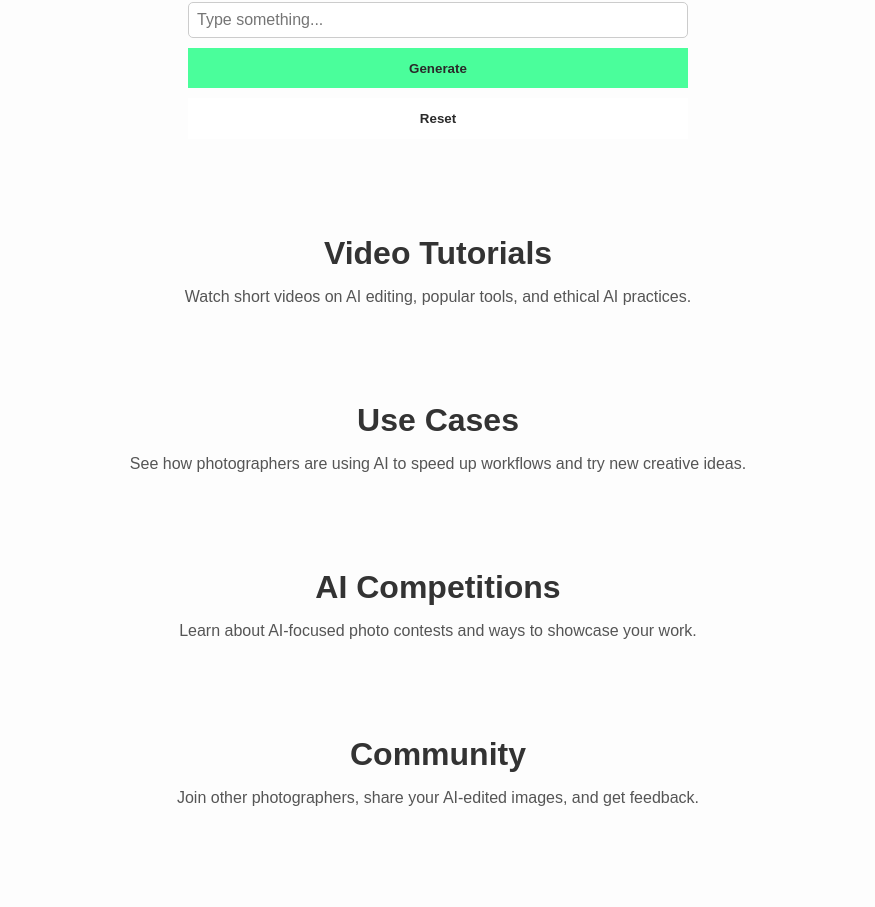
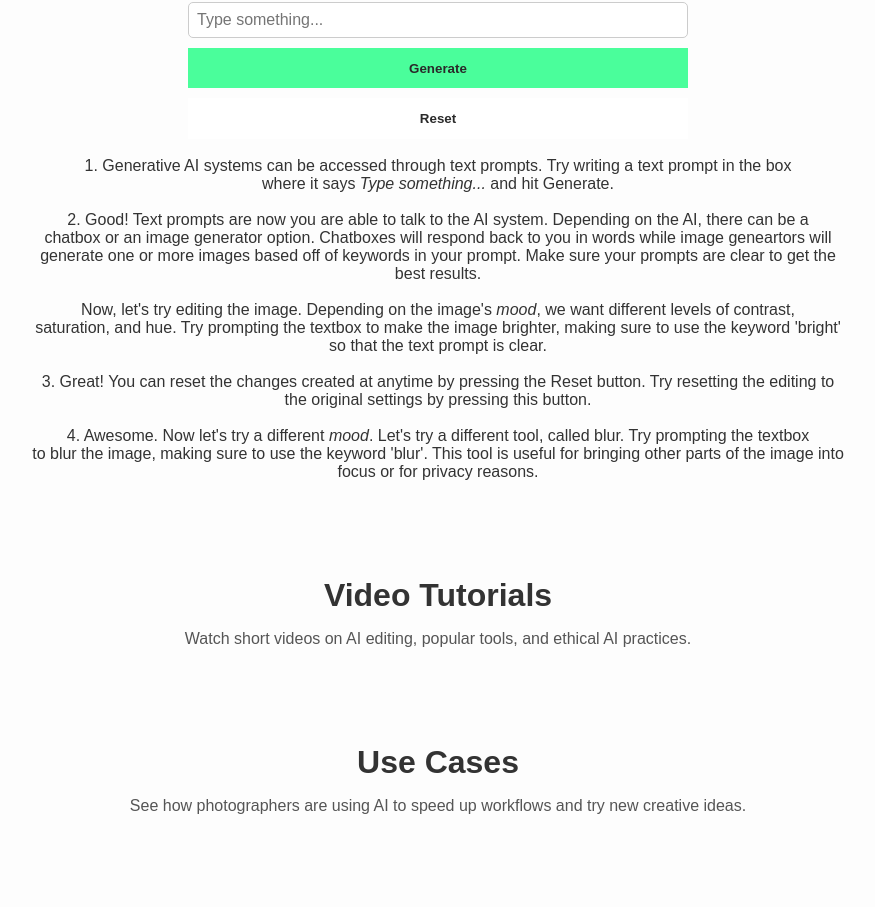
Before and after one commit to stevekgeorge/SmartCapture, a React (Create React App) app: page / in a window 1280 px wide. Shown: the part 809-1716 px from the top of the page, without its empty margins (202-1077 px from the left). Built offline with nearby package versions, Linux system fonts and the light colour scheme.

Commit message:
fixed text box input bug

```diff
--- a/src/App.js
+++ b/src/App.js
@@ -90,7 +90,7 @@ function App() {
           <h2>Before-and-After</h2>
           <p>Check out how AI can transform your photos in seconds.</p>
           <GenButton />
-          <body>
+          <div>
             <br />
             1. Generative AI systems can be accessed through text prompts. Try writing a text prompt in the box <br />
             where it says <i> Type something...</i> and hit Generate.
@@ -110,7 +110,7 @@ function App() {
             4. Awesome. Now let's try a different <i> mood</i>. Let's try a different tool, called blur. Try prompting the textbox <br />
             to blur the image, making sure to use the keyword 'blur'. This tool is useful for bringing other parts of the image into <br />
             focus or for privacy reasons.
-          </body>
+          </div>
           {/* Later, add interactive sliders or image comparisons here */}
         </section>
 
```
